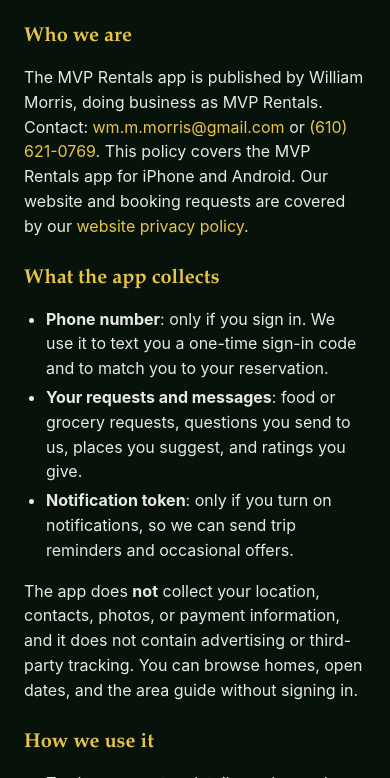
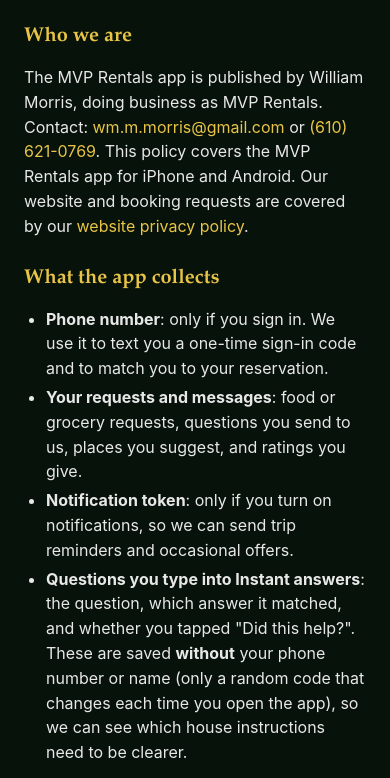
Before and after one commit to a799608/mvp-rentals-website, a plain HTML site: page app-privacy.html in a window 390 px wide. Shown: the part 243-1021 px from the top of the page. Drawn offline with Linux system fonts and the light colour scheme.

Commit message:
App privacy: questions typed into Instant answers are saved without phone or name

```diff
--- a/app-privacy.html
+++ b/app-privacy.html
@@ -37,6 +37,9 @@
     <li><strong>Phone number</strong>: only if you sign in. We use it to text you a one-time sign-in code and to match you to your reservation.</li>
     <li><strong>Your requests and messages</strong>: food or grocery requests, questions you send to us, places you suggest, and ratings you give.</li>
     <li><strong>Notification token</strong>: only if you turn on notifications, so we can send trip reminders and occasional offers.</li>
+    <li><strong>Questions you type into Instant answers</strong>: the question, which answer it matched, and whether you
+      tapped "Did this help?". These are saved <strong>without</strong> your phone number or name (only a random code
+      that changes each time you open the app), so we can see which house instructions need to be clearer.</li>
   </ul>
   <p>
     The app does <strong>not</strong> collect your location, contacts, photos, or payment
@@ -77,6 +80,8 @@
     exists. When you delete your account, we delete your phone number, sessions, notification
     token, requests, and ratings from the app's records. Reservation records themselves are kept
     for tax and accounting purposes as described in our <a href="privacy.html">website privacy policy</a>.
+    Instant-answers questions are not linked to you, so they are not part of your account and stay in
+    our records to improve the house guides.
   </p>
 
   <h2>Deleting your account</h2>
```
